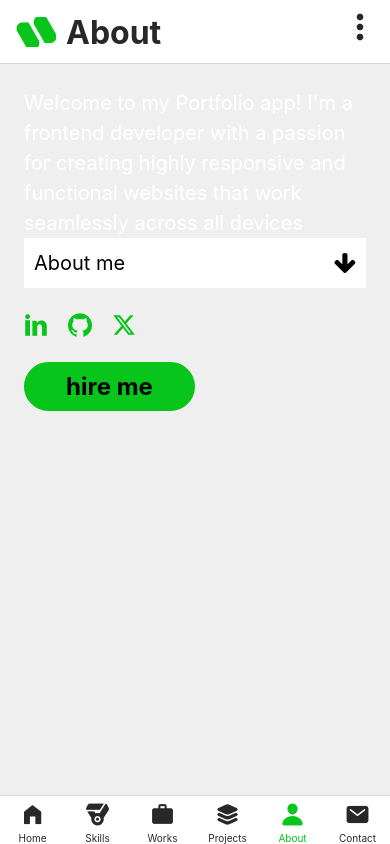
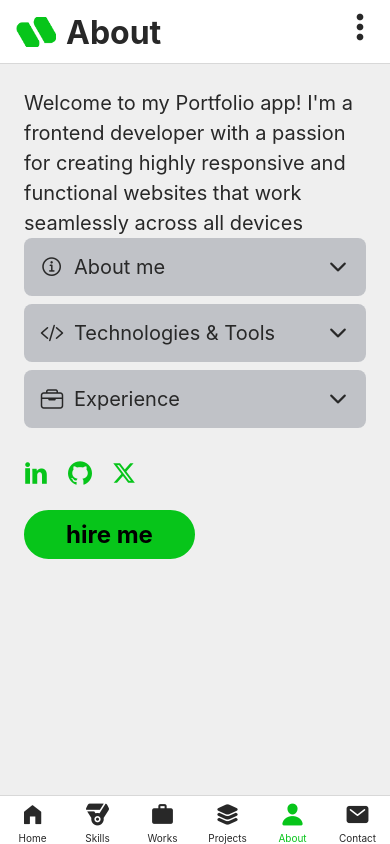
Before and after one commit to Kehad/Kehad-App, a React Native app: screen /AboutScreen in a window 390 px wide. Built offline with nearby package versions, Linux system fonts and the light colour scheme; what expo-notifications would draw is missing.

Commit message:
kehad app 65

```diff
--- a/package.json
+++ b/package.json
@@ -33,6 +33,7 @@
     "react": "18.2.0",
     "react-native": "0.74.5",
     "react-native-animatable": "^1.4.0",
+    "react-native-dropdown-picker": "^5.4.6",
     "react-native-event-listeners": "^1.0.7",
     "react-native-fs": "^2.20.0",
     "react-native-gesture-handler": "~2.16.1",
--- a/screens/AboutScreen.js
+++ b/screens/AboutScreen.js
@@ -1,4 +1,10 @@
-import { ScrollView, StyleSheet, Text, View } from "react-native";
+import {
+  ScrollView,
+  StyleSheet,
+  Text,
+  View,
+  TouchableOpacity,
+} from "react-native";
 import { useNavigation } from "@react-navigation/native";
 
 import Title from "../components/UI/Title";
@@ -7,7 +13,8 @@ import PrimaryButton from "../components/Buttons/PrimaryButton";
 import { GlobalStyles } from "../constants/styles";
 import { useColorScheme } from "nativewind";
 import { useSelector } from "react-redux";
-import { FontAwesome } from "@expo/vector-icons";
+import { FontAwesome, Ionicons } from "@expo/vector-icons";
+import { useState } from "react";
 
 function AboutScreen() {
   const themes = useSelector((state) => state.theme.theme);
@@ -19,6 +26,40 @@ function AboutScreen() {
     navigation.navigate("ContactScreen");
   }
 
+  const [expandedSection, setExpandedSection] = useState(null);
+
+  const toggleSection = (section) => {
+    setExpandedSection(expandedSection === section ? null : section);
+  };
+
+  // Content for each section
+  const sectionContents = {
+    "About me":
+      "I am a frontend developer with a passion for creating engaging user experiences. My journey in web development began with a keen interest in design and technology.",
+    "Technologies & Tools":
+      "I primarily work with React, Next.js, Tailwind CSS, and other modern web technologies to build responsive and user-friendly applications.",
+    Experience:
+      "I have worked on various projects, including e-commerce sites, portfolios, and web applications, utilizing my skills in JavaScript and UI/UX design.",
+  };
+
+  const newSectionContent = [
+    {
+      name: "About me",
+      content: "hdshdsdfsdsdsd",
+      icon: "information-circle-outline",
+    },
+    {
+      name: "Technologies & Tools",
+      content: "hdshdsdfsdsdsd",
+      icon: "code-slash-outline",
+    },
+    {
+      name: "Experience",
+      content: "hdshdsdfsdsdsd",
+      icon: "briefcase-outline",
+    },
+  ];
+
   return (
     <View
       style={[
@@ -28,17 +69,74 @@ function AboutScreen() {
     >
       {/* <Title>About me</Title> */}
       <ScrollView>
-        <Text style={[styles.darkModeText, styles.paragraph]}>
+        <Text
+          style={[
+            isDarkMode ? styles.darkModeText : styles.lightModeText,
+            styles.paragraph,
+          ]}
+        >
           Welcome to my Portfolio app! I'm a frontend developer with a passion
           for creating highly responsive and functional websites that work
           seamlessly across all devices
         </Text>
-        <View>
-          <View style={styles.options}>
-            <Text style={[styles.paragraph]}>About me</Text>
-            <FontAwesome name="arrow-down" size={24} color="black" />
+
+        {newSectionContent.map((section, index) => (
+          <View key={index}>
+            <TouchableOpacity
+              style={[
+                { backgroundColor: isDarkMode ? "#d9d9d956" : "#373e503f" },
+                styles.sectionButton,
+              ]}
+              onPress={() => toggleSection(section.name)}
+            >
+              <View style={styles.sectionHeader}>
+                <Ionicons
+                  name={section.icon}
+                  size={24}
+                  color={
+                    isDarkMode
+                      ? GlobalStyles.colors.white
+                      : GlobalStyles.colors.textBlack
+                  }
+                />
+                <Text
+                  style={[
+                    isDarkMode ? styles.darkModeText : styles.lightModeText,
+                    styles.sectionText,
+                  ]}
+                >
+                  {section.name}
+                </Text>
+              </View>
+              <Ionicons
+                name={
+                  expandedSection === section.name
+                    ? "chevron-up"
+                    : "chevron-down"
+                }
+                size={24}
+                // color={isDarkMode ? "white" : "black"}
+                color={
+                  isDarkMode
+                    ? GlobalStyles.colors.white
+                    : GlobalStyles.colors.textBlack
+                }
+              />
+            </TouchableOpacity>
+            {expandedSection === section.name && (
+              <View style={styles.expandedSection}>
+                <Text
+                  style={[
+                    isDarkMode ? styles.darkModeText : styles.lightModeText,
+                    styles.sectionContent,
+                  ]}
+                >
+                  {sectionContents[section.name]}
+                </Text>
+              </View>
+            )}
           </View>
-        </View>
+        ))}
         <SocialLinks />
         <View style={styles.buttonsContainer}>
           <View style={styles.buttonContainer}>
@@ -80,8 +178,8 @@ const styles = StyleSheet.create({
     justifyContent: "space-between",
     height: 50,
     paddingHorizontal: 10,
-    alignItems: 'center',
-    backgroundColor: '#ffff'
+    alignItems: "center",
+    backgroundColor: "#ffff",
   },
 
   // Additional styles for dark mode and light mode can be added here...
@@ -96,6 +194,34 @@ const styles = StyleSheet.create({
   },
   lightModeText: {
     color: GlobalStyles.colors.textBlack,
+  },
+  option: {
+    gap: 4,
+  },
+
+  sectionText: {
+    fontSize: 20,
+  },
+  sectionButton: {
+    padding: 16,
+    borderRadius: 8,
+    marginBottom: 8,
+    flexDirection: "row",
+    justifyContent: "space-between",
+    alignItems: "center",
+  },
+  expandedSection: {
+    padding: 16,
+    marginBottom: 8,
+  },
+  sectionContent: {
+    fontSize: 20,
+  },
+  sectionHeader: {
+    flexDirection: "row",
+    gap: 10,
+    alignItems: "center",
+    justifyContent: "center",
   },
 });
 
```
Also changed, not shown: components/About/DropDown.js (added, +131 -0 lines), 1 other file (tests, documents, lock files or other folders).
